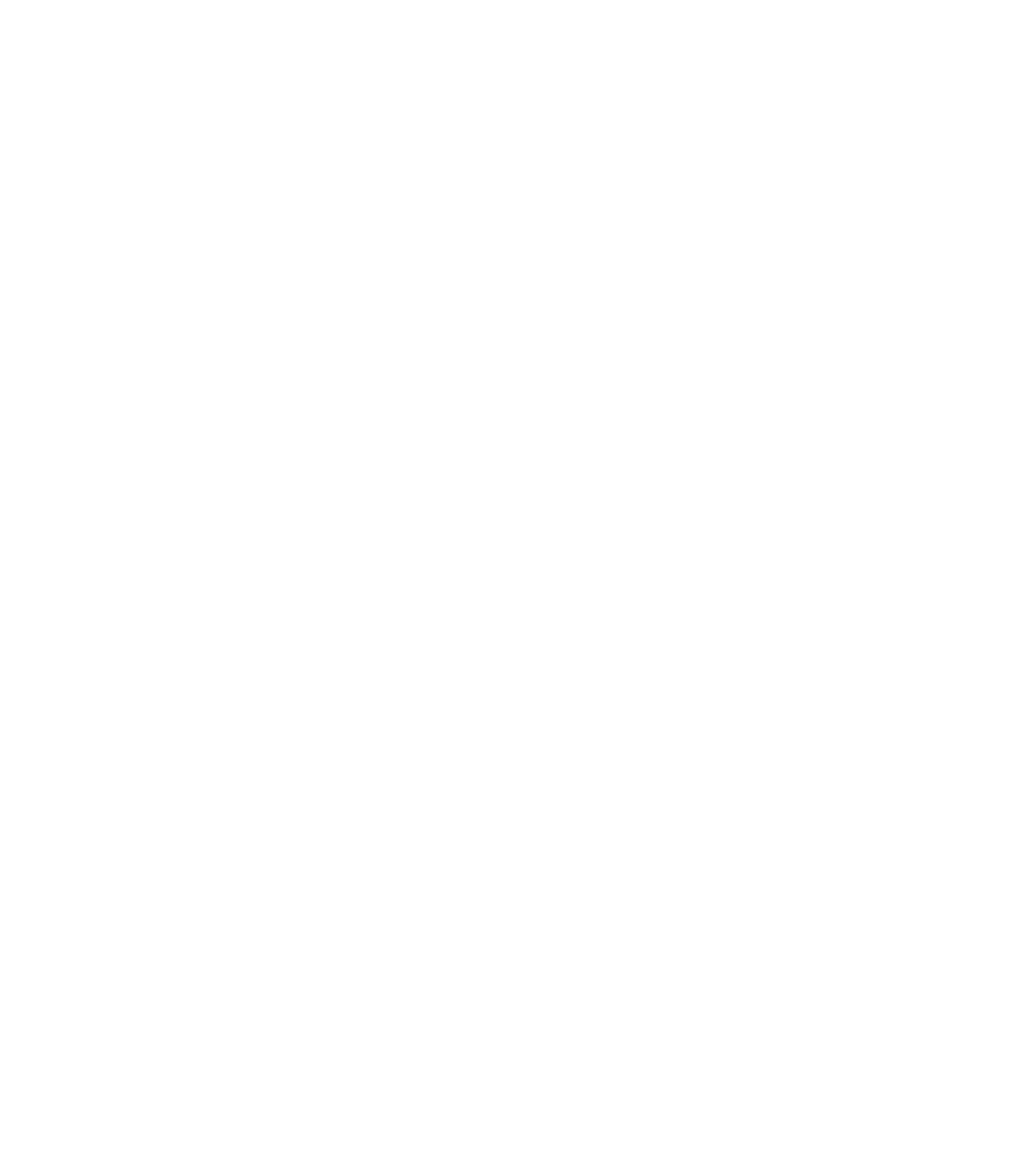
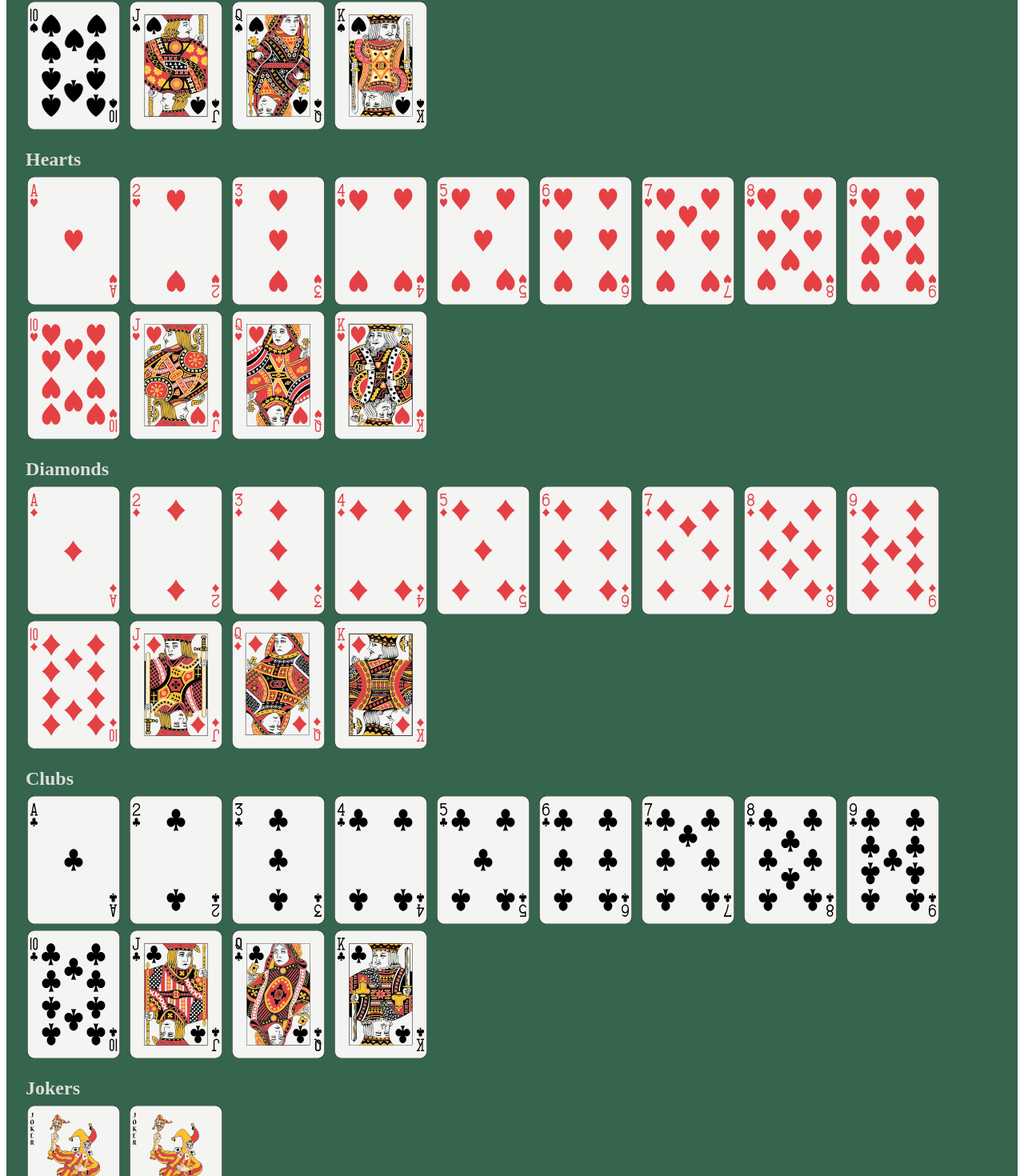
Before and after one commit to siliconcupcake/the-green-felt, a React (Vite) app in the folder packages/client/: page / in a window 1280 px wide. Shown: the part 315-1785 px from the top of the page at 80% size. Before the commit the page ends 800 px from the top, so only its background shows below. Built offline with nearby package versions, Linux system fonts and the light colour scheme.

Commit message:
Update default temporary page

```diff
--- /dev/null
+++ b/packages/client/src/App.css
@@ -0,0 +1,25 @@
+.app {
+  padding: 1.5rem;
+  background: #35654d;
+  /* min-height: 100vh; */
+}
+
+.app-title {
+  color: #fff;
+  margin-bottom: 1.5rem;
+}
+
+.suit-group {
+  margin-bottom: 1.5rem;
+}
+
+.suit-title {
+  color: #ddd;
+  margin-bottom: 0.5rem;
+}
+
+.card-row {
+  display: flex;
+  flex-wrap: wrap;
+  gap: 0.5rem;
+}
--- a/packages/client/src/App.tsx
+++ b/packages/client/src/App.tsx
@@ -1,8 +1,53 @@
+import { Suit, Rank, Color, createCard, type AnyCard, createJoker } from '@the-green-felt/shared';
+import { Card } from './components/card/Card';
+import './App.css';
+
+const COLORS: Color[] = [Color.Red, Color.Black];
+const SUITS = [Suit.Spades, Suit.Hearts, Suit.Diamonds, Suit.Clubs];
+const RANKS = [
+  Rank.Ace, Rank.Two, Rank.Three, Rank.Four, Rank.Five, Rank.Six,
+  Rank.Seven, Rank.Eight, Rank.Nine, Rank.Ten, Rank.Jack, Rank.Queen, Rank.King,
+];
+
+const SUIT_NAMES: Record<Suit, string> = {
+  [Suit.Spades]: 'Spades',
+  [Suit.Hearts]: 'Hearts',
+  [Suit.Diamonds]: 'Diamonds',
+  [Suit.Clubs]: 'Clubs',
+};
+
+function buildDeck(): Record<Suit, AnyCard[]> {
+  const bySuit = {} as Record<Suit, AnyCard[]>;
+  for (const suit of SUITS) {
+    bySuit[suit] = RANKS.map((rank) => createCard(rank, suit));
+  }
+  return bySuit;
+}
+
+const deck = buildDeck();
+
 export function App() {
   return (
-    <div>
-      <h1>The Green Felt</h1>
-      <p>Card game platform — coming soon.</p>
+    <div className="app">
+      <h1 className="app-title">The Green Felt</h1>
+      {SUITS.map((suit) => (
+        <div key={suit} className="suit-group">
+          <h2 className="suit-title">{SUIT_NAMES[suit]}</h2>
+          <div className="card-row">
+            {deck[suit].map((card) => (
+              <Card key={card.id} card={card} />
+            ))}
+          </div>
+        </div>
+      ))}
+      <div className="suit-group">
+        <h2 className="suit-title">Jokers</h2>
+        <div className="card-row">
+          {COLORS.map((color) => (
+            <Card key={`JOKER_${color}`} card={createJoker(color)} />
+          ))}
+        </div>
+      </div>
     </div>
   );
 }
--- a/packages/client/src/components/card/Card.tsx
+++ b/packages/client/src/components/card/Card.tsx
@@ -1,3 +1,4 @@
+import { useState } from 'react';
 import type { AnyCard } from '@the-green-felt/shared';
 import { isJoker } from '@the-green-felt/shared';
 import './card.css';
@@ -10,16 +11,39 @@ interface CardProps {
 }
 
 /**
- * Renders a single playing card using CSS.
- * No canvas/WebGL — fully accessible and responsive.
+ * Renders a single playing card.
+ * Uses SVG assets when available, falls back to CSS rendering.
  */
 export function Card({ card, faceDown = false, selected = false, onClick }: CardProps) {
+  const [svgFailed, setSvgFailed] = useState(false);
+
   if (faceDown) {
     return (
       <div className={`card card-back ${selected ? 'card-selected' : ''}`} onClick={onClick} />
     );
   }
 
+  const svgPath = `/cards/${card.id}.svg`;
+  console.log(`Attempting to load SVG for card ${card.id} from ${svgPath}`);
+
+  if (!svgFailed) {
+    return (
+      <div
+        className={`card card-svg ${selected ? 'card-selected' : ''}`}
+        onClick={onClick}
+      >
+        <img
+          src={svgPath}
+          alt={card.id}
+          className="card-svg-img"
+          onError={() => setSvgFailed(true)}
+          draggable={false}
+        />
+      </div>
+    );
+  }
+
+  // CSS fallback
   if (isJoker(card)) {
     return (
       <div
--- a/packages/client/src/components/card/card.css
+++ b/packages/client/src/components/card/card.css
@@ -1,13 +1,11 @@
 .card {
-  width: 70px;
-  height: 100px;
-  border: 1px solid #ccc;
-  border-radius: 8px;
+  width: 7.5rem;
+  height: 10rem;
+  border-radius: 0.5rem;
   display: flex;
   flex-direction: column;
   align-items: center;
   justify-content: center;
-  background: white;
   cursor: pointer;
   user-select: none;
   transition: transform 0.15s ease, box-shadow 0.15s ease;
@@ -16,13 +14,13 @@
 }
 
 .card:hover {
-  transform: translateY(-8px);
-  box-shadow: 0 4px 12px rgba(0, 0, 0, 0.2);
+  transform: translateY(-0.5rem);
+  box-shadow: 0 0.25rem 0.75rem rgba(0, 0, 0, 0.2);
 }
 
 .card-selected {
-  transform: translateY(-12px);
-  box-shadow: 0 4px 16px rgba(0, 100, 200, 0.4);
+  transform: translateY(-0.75rem);
+  box-shadow: 0 0.25rem 1rem rgba(0, 100, 200, 0.4);
   border-color: #0064c8;
 }
 
@@ -56,3 +54,31 @@
 .card-joker {
   font-style: italic;
 }
+
+.card-svg {
+  padding: 0;
+  overflow: hidden;
+}
+
+.card-svg-img {
+  width: 100%;
+  height: 100%;
+  object-fit: contain;
+  pointer-events: none;
+}
+
+.card-fan {
+  display: flex;
+  justify-content: center;
+  padding: 1.25rem 0;
+}
+
+.card-fan-inner {
+  position: relative;
+  height: 7.5rem;
+}
+
+.card-fan-slot {
+  position: absolute;
+  transform-origin: bottom center;
+}
--- a/packages/shared/src/card.ts
+++ b/packages/shared/src/card.ts
@@ -3,6 +3,11 @@ export enum Suit {
   Diamonds = 'D',
   Hearts = 'H',
   Spades = 'S',
+}
+
+export enum Color {
+  Red = 'red',
+  Black = 'black',
 }
 
 export enum Rank {
@@ -32,7 +37,7 @@ export interface Card {
 
 export interface JokerCard {
   readonly isJoker: true;
-  readonly color: 'red' | 'black';
+  readonly color: Color;
   readonly id: CardId;
 }
 
@@ -46,14 +51,16 @@ export function makeCardId(rank: Rank, suit: Suit): CardId {
   return `${rank}${suit}` as CardId;
 }
 
-export function makeJokerId(color: 'red' | 'black'): CardId {
-  return `JOKER_${color.toUpperCase()}` as CardId;
+export function makeJokerId(color: Color): CardId {
+  const suffix = `_${color.toUpperCase()}`;
+  // TODO: Add support for colored jokers
+  return `JKR` as CardId;
 }
 
 export function createCard(rank: Rank, suit: Suit): Card {
   return { rank, suit, id: makeCardId(rank, suit) };
 }
 
-export function createJoker(color: 'red' | 'black'): JokerCard {
+export function createJoker(color: Color): JokerCard {
   return { isJoker: true, color, id: makeJokerId(color) };
 }
--- a/packages/shared/src/index.ts
+++ b/packages/shared/src/index.ts
@@ -1,5 +1,5 @@
 // Card primitives
-export { Suit, Rank, isJoker, makeCardId, makeJokerId, createCard, createJoker } from './card.js';
+export { Suit, Rank, Color, isJoker, makeCardId, makeJokerId, createCard, createJoker } from './card.js';
 export type { Card, JokerCard, AnyCard, CardId } from './card.js';
 
 // Deck configuration
```
Also changed, not shown: packages/client/src/components/card/CardFan.tsx (+6 -4 lines).
